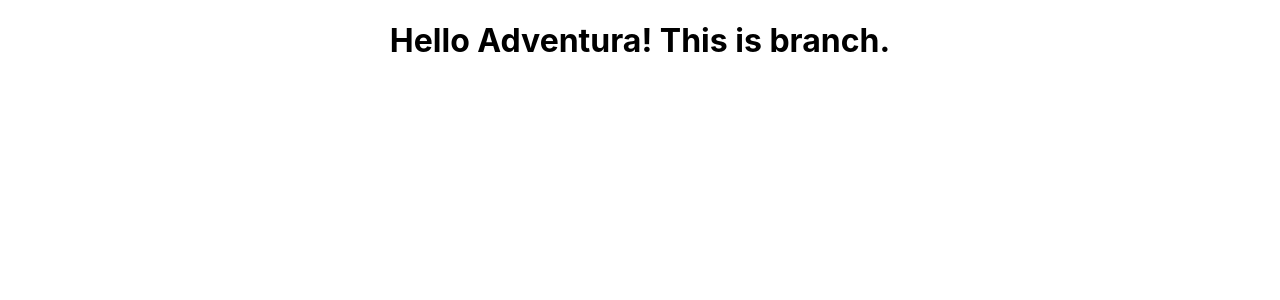
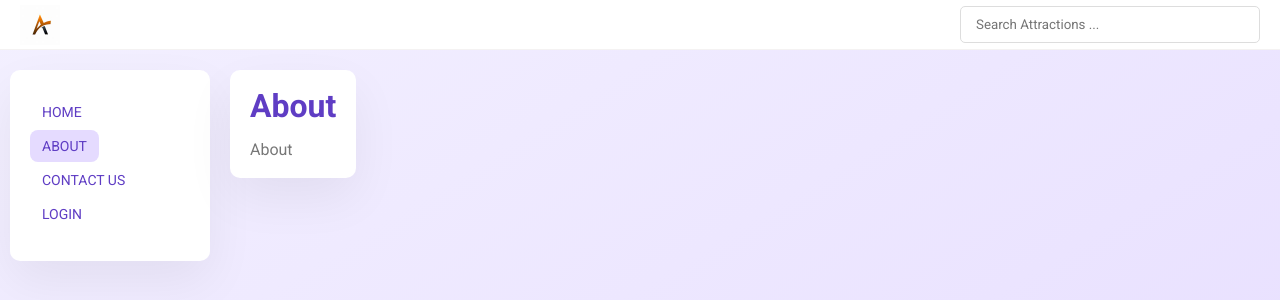
Before and after one commit to renraelreve/adventura, a React (Create React App) app: page /about in a window 1280 px wide. Shown: the top 300 px of the page. Built offline with nearby package versions, Linux system fonts and the light colour scheme.

Commit message:
App BrowserRouter, RootLayout, CSS, Pages placeholders

```diff
--- a/package.json
+++ b/package.json
@@ -6,8 +6,11 @@
     "@testing-library/jest-dom": "^5.17.0",
     "@testing-library/react": "^13.4.0",
     "@testing-library/user-event": "^13.5.0",
+	"@babel/plugin-proposal-private-property-in-object": "^7.21.11",
+    "axios": "^1.6.8",
     "react": "^18.2.0",
     "react-dom": "^18.2.0",
+    "react-router-dom": "^6.22.3",
     "react-scripts": "5.0.1",
     "web-vitals": "^2.1.4"
   },
--- a/src/App.js
+++ b/src/App.js
@@ -1,10 +1,35 @@
-import "./App.css";
+import { BrowserRouter, Routes, Route } from "react-router-dom";
+
+import Home from "./pages/Home";
+import About from "./pages/About";
+import Contact from "./pages/Contact";
+import Login from "./pages/Login";
+import RootLayout from "./layouts/RootLayout";
+// import Customers from "./pages/Customers";
+// import Settings from "./pages/Settings";
+// import Support from "./pages/Support";
+// import AddCustomer from "./pages/AddCustomer";
 
 function App() {
   return (
-    <div className="App">
-      <h1>Hello Adventura! This is branch.</h1>
-    </div>
+    <BrowserRouter>
+      <Routes>
+        <Route path="/" element={<RootLayout />}>
+          <Route index element={<Home />} />
+          <Route path="about" element={<About />} />
+          <Route path="contact" element={<Contact />} />
+          <Route path="login" element={<Login />} />
+
+
+          {/* <Route path="customers" element={<Customers />} /> from simple-crm
+          <Route path="log-interaction/:id" element={<LogInteraction />} />
+          <Route path="details/:id" element={<CustomerDetails />} />
+          <Route path="settings" element={<Settings />} />
+          <Route path="support" element={<Support />} />
+          <Route path="add-customer" element={<AddCustomer />} /> */}
+        </Route>
+      </Routes>
+    </BrowserRouter>
   );
 }
 
--- /dev/null
+++ b/src/components/Card.js
@@ -0,0 +1,5 @@
+function Card({ children }) {
+  return <div className="card">{children}</div>;
+}
+
+export default Card;
--- /dev/null
+++ b/src/components/Header.js
@@ -0,0 +1,22 @@
+import AdventuraLogo from "../assets/adventura-logo.jpeg";
+
+function Header() {
+  return (
+    <header className="header">
+      <img
+        src={AdventuraLogo}
+        alt="Adventura Logo"
+        height={40}
+        style={{ marginLeft: 20 }}
+      />
+
+      <input
+        type="text"
+        className="search-input"
+        placeholder="Search Attractions ..."
+      />
+    </header>
+  );
+}
+
+export default Header;
--- /dev/null
+++ b/src/components/TopNav.js
@@ -0,0 +1,55 @@
+import { NavLink } from "react-router-dom";
+
+import Card from "./Card";
+
+const navItems = [
+  {
+    id: 1,
+    name: "Home",
+    path: "/",
+  },
+  {
+    id: 2,
+    name: "About",
+    path: "/about",
+  },
+  {
+    id: 3,
+    name: "Contact Us",
+    path: "/contact",
+  },
+  {
+    id: 4,
+    name: "Login",
+    path: "/login",
+  },
+];
+
+const customNavLinkStyle = ({ isActive }) =>
+  isActive ? "nav-item-active" : "nav-item";
+
+function TopNav() {
+  return (
+    <nav className="topbar">
+      <Card>
+        <NavItems />
+      </Card>
+    </nav>
+  );
+}
+
+function NavItems() {
+  return (
+    <ul className="top-menu">
+      {navItems.map((item) => (
+        <li key={item.id} className="top-menu__item">
+          <NavLink className={customNavLinkStyle} to={item.path}>
+            {item.name}
+          </NavLink>
+        </li>
+      ))}
+    </ul>
+  );
+}
+
+export default TopNav;
--- a/src/index.css
+++ b/src/index.css
@@ -1,4 +1,4 @@
-body {
+/* body {
   margin: 0;
   font-family: -apple-system, BlinkMacSystemFont, 'Segoe UI', 'Roboto', 'Oxygen',
     'Ubuntu', 'Cantarell', 'Fira Sans', 'Droid Sans', 'Helvetica Neue',
@@ -10,4 +10,272 @@ body {
 code {
   font-family: source-code-pro, Menlo, Monaco, Consolas, 'Courier New',
     monospace;
+} */
+
+@import url("https://fonts.googleapis.com/css2?family=Roboto:wght@400;500;700&display=swap");
+
+:root {
+  --color-primary: #9775fa;
+  --color-primary-light: #f3f0ff;
+  --color-primary-light-2: #e5dbff;
+  --color-primary-dark: #5f3dc4;
+
+  --color-grey-light-1: #faf9f9;
+  --color-grey-light-2: #f4f2f2;
+  --color-grey-light-3: #f0eeee;
+  --color-grey-light-4: #ccc;
+
+  --color-grey-dark-1: #333;
+  --color-grey-dark-2: #777;
+  --color-grey-dark-3: #999;
+
+  --shadow-dark: 0 2rem 6rem rgba(0, 0, 0, 0.3);
+  --shadow-light: 0 2rem 5rem rgba(0, 0, 0, 0.06);
+
+  --line: 1px solid var(--color-grey-light-2);
 }
+
+*,
+*::after,
+*::before {
+  margin: 0;
+  padding: 0;
+  box-sizing: inherit;
+}
+
+html {
+  font-size: 62.5%;
+  box-sizing: border-box;
+}
+
+body {
+  font-family: "Roboto", sans-serif;
+  font-size: 1.6rem;
+  line-height: 1;
+  font-weight: 400;
+  color: var(--color-grey-dark-2);
+
+  background-image: linear-gradient(
+    to right bottom,
+    var(--color-primary-light),
+    var(--color-primary-light-2)
+  );
+
+  min-height: 100vh;
+}
+
+h1,
+h2 {
+  margin-bottom: 2rem;
+  color: var(--color-primary-dark);
+}
+
+textarea {
+  width: 100%;
+  padding: 10px;
+  border-radius: 5px;
+  border: 1px solid #ddd;
+  font-family: inherit;
+}
+
+input {
+  width: 100%;
+  padding: 10px;
+  border-radius: 5px;
+  border: 1px solid #ddd;
+  font-family: inherit;
+}
+
+input:focus {
+  outline: 1px solid var(--color-primary-dark);
+}
+
+label {
+  display: block;
+  font-size: 1.4rem;
+  font-weight: 700;
+  color: var(--color-grey-dark-2);
+}
+
+a:link,
+a:visited {
+  text-decoration: none;
+  color: var(--color-primary-dark);
+}
+
+a:hover,
+a:active {
+  color: var(--color-primary);
+  background-color: var(--color-primary-light);
+}
+
+button {
+  padding: 10px 20px;
+  border-radius: 5px;
+  border: none;
+  background-color: var(--color-primary-dark);
+  color: #fff;
+  font-size: 1.4rem;
+  font-weight: 700;
+  font-family: inherit;
+  cursor: pointer;
+  transition: all 0.2s ease-in;
+}
+
+button:hover {
+  background-color: var(--color-primary-dark);
+  background-color: var(--color-primary-light);
+  border: 1px solid var(--color-primary-dark);
+  color: var(--color-primary-dark);
+  transition: all 0.2s ease-in;
+}
+
+.container {
+  max-width: 100%;
+}
+
+.header {
+  height: 5rem;
+
+  background-color: #fff;
+  border-bottom: var(--line);
+
+  display: flex;
+  justify-content: space-between;
+  align-items: center;
+}
+
+.content {
+  display: flex;
+  gap: 2rem;
+}
+
+/* .sidebar { */
+.topbar {
+  flex: 0 0 200px;
+  margin-top: 2rem;
+  margin-left: 1rem;
+  text-transform: uppercase;
+}
+
+/* .side-menu { */
+.top-menu {
+  list-style: none;
+  font-size: 1.4rem;
+  margin-top: 1.5rem;
+}
+
+/* .side-menu__item { */
+.top-menu__item {
+  margin-bottom: 2rem;
+}
+
+.nav-item {
+  color: var(--color-primary-dark);
+  text-decoration: none;
+  padding: 8px 12px;
+  transition: all 0.2s ease-in-out;
+  cursor: pointer;
+}
+
+.nav-item-active {
+  color: var(--color-primary-dark);
+  text-decoration: none;
+  padding: 8px 12px;
+  background-color: var(--color-primary-light-2);
+  border-radius: 8px;
+}
+
+.main {
+  margin-top: 2rem;
+  margin-bottom: 2rem;
+}
+
+.customer-table {
+  border-collapse: collapse;
+  box-shadow: var(--shadow-light);
+}
+
+.customer-table thead tr {
+  background-color: var(--color-primary-dark);
+  color: #fff;
+  text-align: left;
+}
+
+.customer-table th,
+td {
+  padding: 20px 15px;
+}
+
+.customer-table tbody tr {
+  border-bottom: 1px solid #dddddd;
+}
+
+.customer-table tbody tr:nth-of-type(odd) {
+  background-color: #fff;
+}
+.customer-table tbody tr:nth-of-type(even) {
+  background-color: var(--color-primary-light);
+}
+
+.card {
+  padding: 20px;
+  background: #fff;
+  border-radius: 10px;
+  box-shadow: var(--shadow-light);
+}
+
+.menu-btn {
+  display: block;
+  padding: 5px 20px;
+  border-radius: 5px;
+}
+
+.menu-btn--active {
+  color: var(--color-primary);
+  background-color: var(--color-primary-light);
+}
+
+.error {
+  padding: 2rem;
+  background-color: #fff5f5;
+  border: 1px solid #ff8787;
+  border-radius: 5px;
+  font-size: 1.2rem;
+  font-weight: 700;
+  color: #c92a2a;
+  margin-bottom: 2rem;
+}
+
+.success {
+  padding: 2rem;
+  background-color: #ebfbee;
+  border: 1px solid #69db7c;
+  border-radius: 5px;
+  font-size: 1.2rem;
+  font-weight: 700;
+  color: #2f9e44;
+  margin-bottom: 2rem;
+}
+
+.grid-container {
+  display: grid;
+  grid-template-columns: repeat(2, 1fr);
+  gap: 2rem;
+  align-items: center;
+}
+
+.search-input {
+  margin-right: 2rem;
+  padding: 10px 15px;
+  border-radius: 5px;
+  border: 1px solid #ddd;
+  font-family: inherit;
+  width: 300px;
+}
+
+.interaction-form {
+  display: flex;
+  flex-direction: column;
+  gap: 1rem;
+}
--- /dev/null
+++ b/src/layouts/RootLayout.js
@@ -0,0 +1,24 @@
+import { Outlet } from "react-router-dom";
+
+import Header from "../components/Header";
+import TopNav from "../components/TopNav";
+// import SideNav from "../components/SideNav";
+import Card from "../components/Card";
+
+function RootLayout() {
+  return (
+    <div className="container">
+      <Header />
+      <div className="content">
+        <TopNav />
+        <main className="main">
+          <Card>
+            <Outlet />
+          </Card>
+        </main>
+      </div>
+    </div>
+  );
+}
+
+export default RootLayout;
--- /dev/null
+++ b/src/pages/About.js
@@ -0,0 +1,12 @@
+// About.js
+
+function About() {
+    return (
+      <div>
+        <h1>About</h1>
+        <p>About</p>
+      </div>
+    );
+  }
+
+  export default About;
--- /dev/null
+++ b/src/pages/Contact.js
@@ -0,0 +1,12 @@
+// Contact.js
+
+function Contact() {
+    return (
+      <div>
+        <h1>Contact</h1>
+        <p>Contact us through this form</p>
+      </div>
+    );
+  }
+
+  export default Contact;
--- /dev/null
+++ b/src/pages/Home.js
@@ -0,0 +1,12 @@
+// Home.js
+
+function Home() {
+    return (
+      <div>
+        <h1>Home</h1>
+        <p>Welcome to Adventura</p>
+      </div>
+    );
+  }
+
+  export default Home;
--- /dev/null
+++ b/src/pages/Login.js
@@ -0,0 +1,12 @@
+// Login.js
+
+function Login() {
+    return (
+      <div>
+        <h1>Login</h1>
+        <p>Track your favourites here with our backend server</p>
+      </div>
+    );
+  }
+
+  export default Login;
```
Also changed, not shown: src/assets/adventura-logo.jpeg (added), 1 other file (tests, documents, lock files or other folders).
